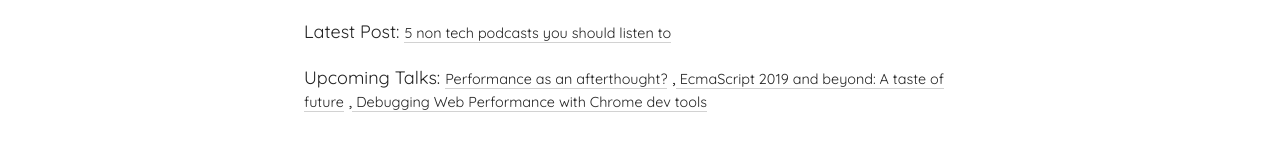
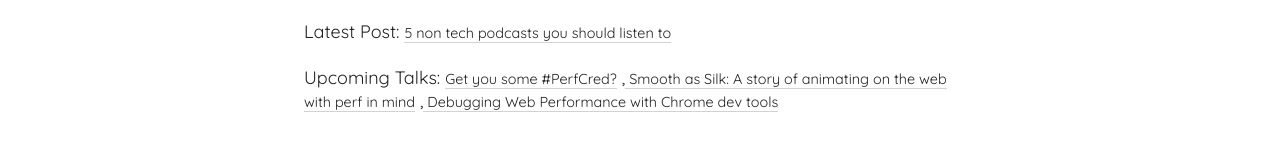
Before and after one commit to piyukore06/portfolio, a Svelte app: page /talks in a window 1280 px wide. Shown: the part 541-701 px from the top of the page. Built offline with nearby package versions, Linux system fonts and the light colour scheme; a web font is replaced by a local one.

Commit message:
Added perf now talk to the list

```diff
--- a/src/Data/talks.js
+++ b/src/Data/talks.js
@@ -2,7 +2,7 @@ import { calendar, location } from './icons'
 export default [
   {
     path: 'https://ng-ind.com',
-    heading: 'Performance as an afterthought?',
+    heading: 'Get you some #PerfCred?',
     links: [{
       prefix: calendar,
       name: 'Feb 29, 2020',
@@ -16,17 +16,17 @@ export default [
   },
   {
     path: 'https://frontendfreunde.ms/#talks',
-    heading: 'EcmaScript 2019 and beyond: A taste of future',
+    heading: 'Smooth as Silk: A story of animating on the web with perf in mind',
     links: [{
       prefix: calendar,
-      name: 'Nov 21, 2019',
-      path: `#`
+      name: 'Nov 20, 2019',
+      path: `https://www.meetup.com/Front-end-Forward/events/263961681/`
     }, {
       prefix: location,
-      name: 'Frontend Freunde',
-      path: `https://frontendfreunde.ms`
+      name: 'perf.now()',
+      path: `https://www.voorhoede.nl/nl/events/perf-now/`
     }],
-    description: `ES2015 was a big leap. ES2016 and 2017 had some interesting nuggets. Some of the really long awaited features landed in ES2019 and roadmap for ES2020 and beyond looks stellar. Let's go through the whirlwind of new and shiny features of EcmaScript (already landed, approved and some interesting ones but not approved yet). How the browser support looks like and how it'll make our lives easier :)`,
+    description: `Website users want a smooth and engaging experience. In this talk we'll learn how browser rendering works and how to navigate DevTools to debug animation performance issues. There are optimal practices to bear in mind that are considerably overlooked. The main reason for this to happen is devs don't get a the picture why they exist and are so vigorously advocated. DevTools are gold mine of information, we are going to explore the features that help us build animations smooth as silk.)`,
   },
     {
       path: 'https://www.slideshare.net/piyukore06/debugging-perf-with-devtools-184030862',
```
